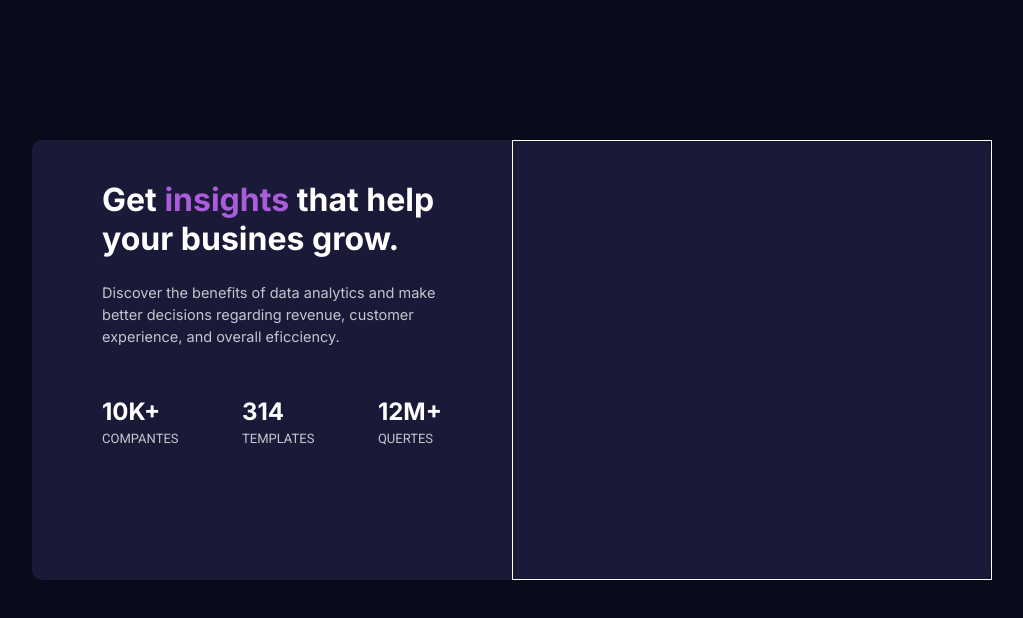
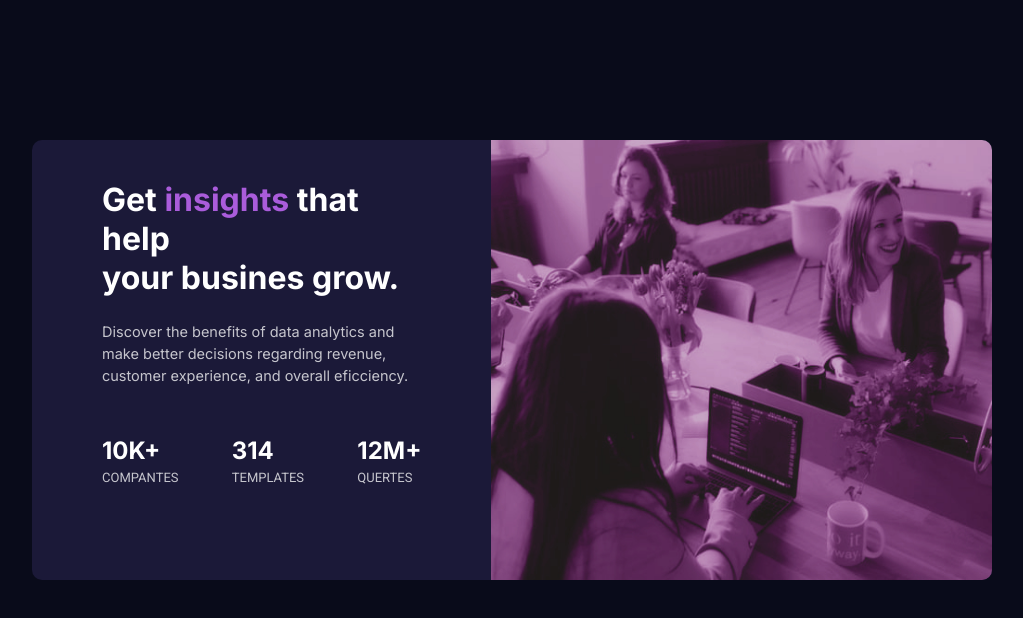
Before and after one commit to martinsalan2003/cart-o-de-visualiza--o-de-estat-sticas, a React (Vite) app in the folder desfioComponente/: page / in a window 1280 px wide. Shown: the top 618 px of the page, without its empty margins (128-1151 px from the left). Built offline with nearby package versions, Linux system fonts and the light colour scheme.

Commit message:
termino desktop

```diff
--- a/desfioComponente/src/components/card.jsx
+++ b/desfioComponente/src/components/card.jsx
@@ -18,7 +18,7 @@ function Card(){
                 </div>
             </div>
             <div className='container-img'>
-
+                    <img src="../../images/image-header-desktop.jpg" alt="" />
             </div>
         </div>
     )
--- a/desfioComponente/src/styles/card.sass
+++ b/desfioComponente/src/styles/card.sass
@@ -6,8 +6,6 @@
     height: 55vh
     width: 75vw
     display: flex
-
-
 
     .container-info
         padding: 40px 70px
@@ -40,9 +38,8 @@
                 color: $cordafontdosparagrafos
                 font-family: "Roboto", serif
                 font-weight: 400
-
-
-
-    .container-img
-        border: 1px solid #fff
-        width: 50%
+    img
+        width: 100%
+        height: 100%
+        border-bottom-right-radius: 10px
+        border-top-right-radius: 10px
```
Also changed, not shown: desfioComponente/images/image-header-desktop.jpg.
